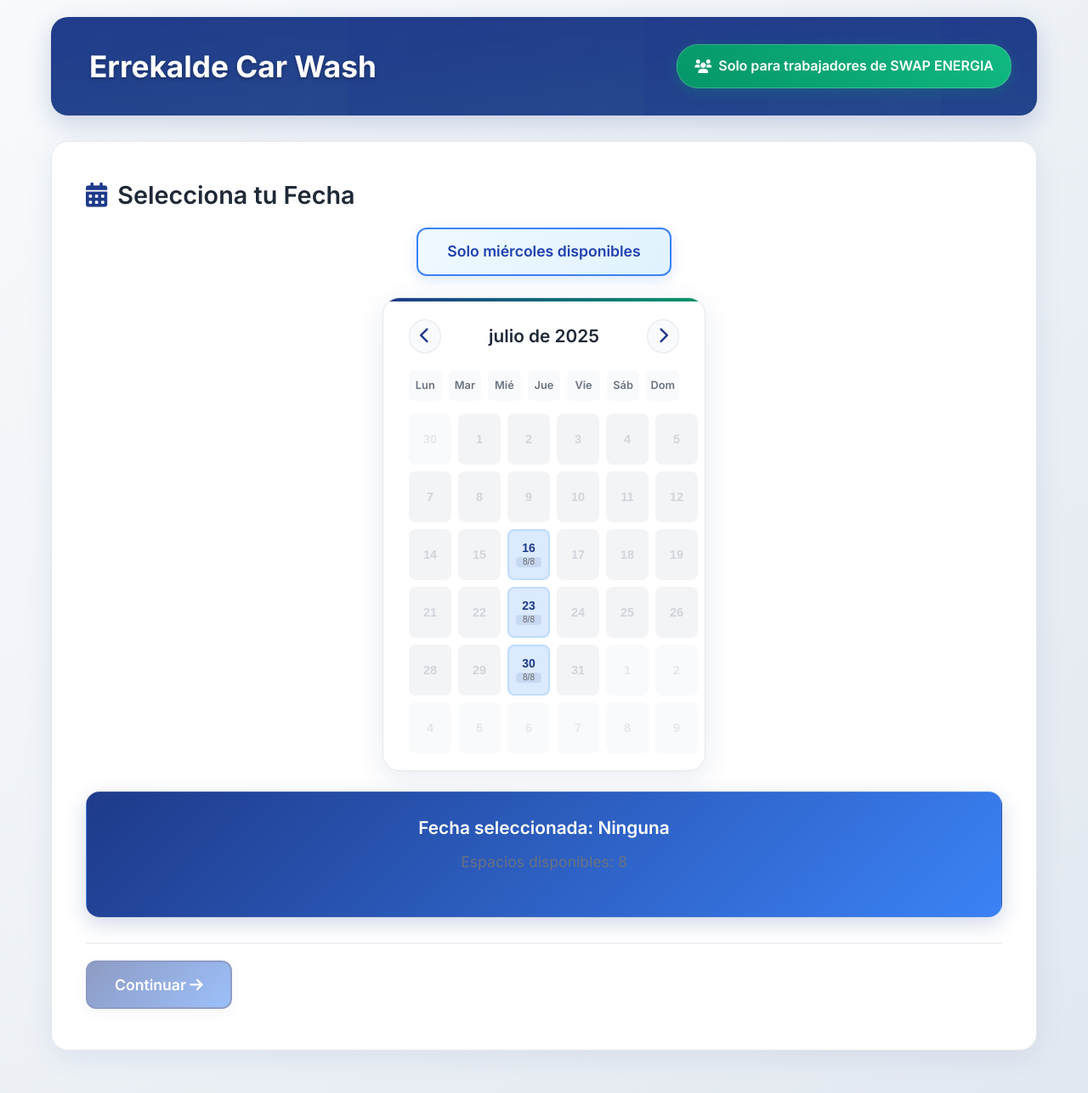
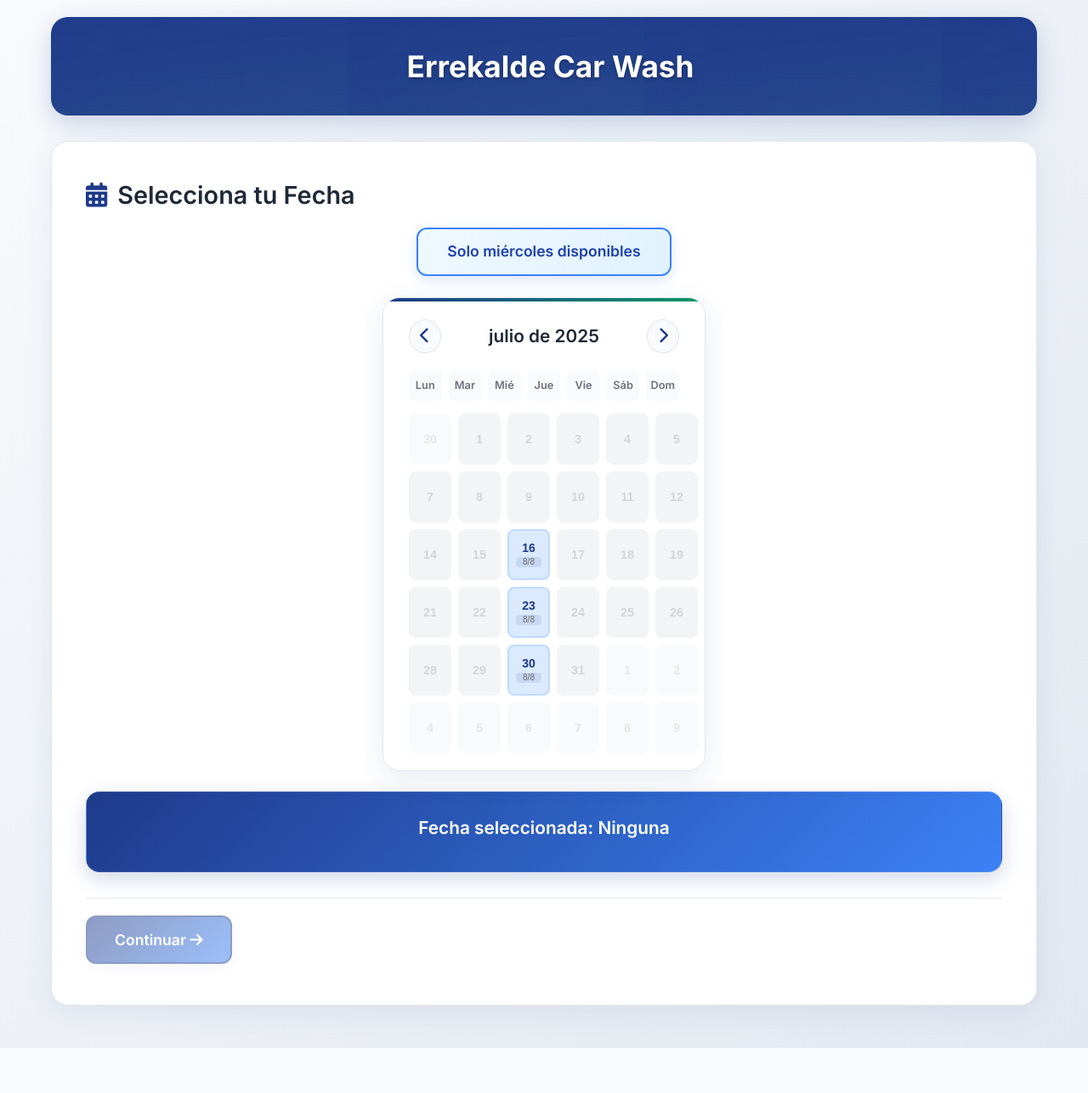
Before and after one commit to jvictorvieira1208/errekalde-car-wash, a PHP site: page / in a window 1280 px wide. Shown: the whole page at 85% size. After the commit the page ends 1234 px from the top, so only its background shows below. Run offline with PHP 8.4, Linux system fonts and the light colour scheme.

Commit message:
Corregido 4

```diff
--- a/index.html
+++ b/index.html
@@ -4,7 +4,7 @@
     <meta charset="UTF-8">
     <meta name="viewport" content="width=device-width, initial-scale=1.0">
     <title>Errekalde Car Wash - SWAP ENERGIA</title>
-    <link rel="stylesheet" href="styles.css?v=RESPONSIVE2024">
+    <link rel="stylesheet" href="styles.css?v=CENTERED2024">
     <link href="https://fonts.googleapis.com/css2?family=Inter:wght@400;600;700&display=swap" rel="stylesheet">
     <link rel="stylesheet" href="https://cdnjs.cloudflare.com/ajax/libs/font-awesome/6.0.0/css/all.min.css">
 </head>
@@ -14,10 +14,6 @@
             <div class="logo">
                 <i class="fas fa-car-wash"></i>
                 <h1>Errekalde Car Wash</h1>
-            </div>
-            <div class="swap-badge">
-                <i class="fas fa-users"></i>
-                Solo para trabajadores de SWAP ENERGIA
             </div>
         </header>
         <!-- Página 1: Calendario estilo iOS -->
@@ -44,7 +40,7 @@
                 </div>
                 <div class="selected-date-info">
                     <h3>Fecha seleccionada: <span id="selectedDate">Ninguna</span></h3>
-                    <p>Espacios disponibles: <span id="availableSpaces">8</span></p>
+                    <p id="availableSpacesInfo" style="display: none;">Espacios disponibles: <span id="availableSpaces">8</span></p>
                 </div>
                 <div class="page-actions">
                     <button id="nextToPage2" class="btn btn-primary" disabled>Continuar <i class="fas fa-arrow-right"></i></button>
@@ -250,6 +246,6 @@
 
 
 
-    <script src="script.js?v=MOBILEFIXED2024"></script>
+    <script src="script.js?v=CENTERED2024"></script>
 </body>
 </html>
--- a/script.js
+++ b/script.js
@@ -95,6 +95,7 @@ const prevMonthBtn = document.getElementById('prevMonth');
 const nextMonthBtn = document.getElementById('nextMonth');
 const selectedDateElement = document.getElementById('selectedDate');
 const availableSpacesElement = document.getElementById('availableSpaces');
+const availableSpacesInfoElement = document.getElementById('availableSpacesInfo');
 
 // Inicialización
 document.addEventListener('DOMContentLoaded', function() {
@@ -348,6 +349,11 @@ async function selectDate(date, dayElement) {
     availableSpaces = espaciosGlobales[fechaStr] || 8;
     availableSpacesElement.textContent = availableSpaces;
 
+    // Mostrar información de espacios disponibles
+    if (availableSpacesInfoElement) {
+        availableSpacesInfoElement.style.display = 'block';
+    }
+
     // Quitar selección anterior
     document.querySelectorAll('.ios-calendar-day.selected').forEach(el => el.classList.remove('selected'));
 
@@ -496,7 +502,6 @@ function loadPricingSection() {
         <div class="pricing-grid">
             <div class="pricing-card">
                 <h3><i class="fas fa-car"></i> Servicios de Limpieza</h3>
-                <p class="card-subtitle">Elige un tipo de limpieza:</p>
                 <ul>
                     <li data-service="interior" data-price="${prices.interior}">Limpieza interior <strong>${prices.interior}€</strong></li>
                     <li data-service="exterior" data-price="${prices.exterior}">Limpieza exterior <strong>${prices.exterior}€</strong></li>
@@ -506,7 +511,6 @@ function loadPricingSection() {
             </div>
             <div class="pricing-card farol-card">
                 <h3><i class="fas fa-lightbulb"></i> Pulido de Faros (Opcional)</h3>
-                <p class="card-subtitle">✅ Elige solo UNO (se puede combinar con limpieza):</p>
                 <ul>
                     <li data-service="headlight-1" data-price="${PRICES.headlight['headlight-1']}">Un faro <strong>${PRICES.headlight['headlight-1']}€</strong></li>
                     <li data-service="headlight-2" data-price="${PRICES.headlight['headlight-2']}">Dos faros <strong>${PRICES.headlight['headlight-2']}€</strong></li>
@@ -516,7 +520,6 @@ function loadPricingSection() {
 
         <div class="notes-section">
             <h3><i class="fas fa-sticky-note"></i> Notas</h3>
-            <p class="notes-subtitle">¿Alguna información adicional sobre tu vehículo? (Opcional)</p>
             <textarea
                 id="notasAdicionales"
                 placeholder="Ej: Coche muy sucio, mancha difícil en el asiento, etc."
@@ -864,6 +867,12 @@ function handleNewReservation() {
         notas: ''
     };
 
+    // Resetear elementos de fecha
+    selectedDateElement.textContent = 'Ninguna';
+    if (availableSpacesInfoElement) {
+        availableSpacesInfoElement.style.display = 'none';
+    }
+
     // Limpiar formularios
     document.getElementById('personal-form').reset();
     document.getElementById('verification-section').classList.add('hidden');
--- a/styles.css
+++ b/styles.css
@@ -29,7 +29,7 @@ body {
     margin-bottom: 30px;
     box-shadow: 0 10px 30px rgba(30, 58, 138, 0.2);
     display: flex;
-    justify-content: space-between;
+    justify-content: center;
     align-items: center;
     flex-wrap: wrap;
     gap: 20px;
@@ -55,18 +55,7 @@ body {
     text-shadow: 0 2px 4px rgba(0,0,0,0.3);
 }
 
-.swap-badge {
-    background: linear-gradient(45deg, #059669, #10b981);
-    color: white;
-    padding: 12px 20px;
-    border-radius: 25px;
-    font-weight: 600;
-    display: flex;
-    align-items: center;
-    gap: 8px;
-    box-shadow: 0 4px 15px rgba(5, 150, 105, 0.3);
-    border: 1px solid rgba(255,255,255,0.2);
-}
+
 
 /* Navegación de páginas */
 .page-navigation {
@@ -313,6 +302,39 @@ body {
     margin-bottom: 10px;
     font-size: 1.3rem;
     font-weight: 600;
+    color: #ffffff !important;
+}
+
+/* Estilo mejorado para texto de espacios disponibles */
+.selected-date-info p {
+    color: #ffffff !important;
+    font-size: 1.1rem;
+    font-weight: 600;
+    margin: 8px 0 0 0;
+    text-shadow: 0 2px 4px rgba(0, 0, 0, 0.4);
+    opacity: 0.95;
+}
+
+/* Estilo específico para el número de espacios disponibles */
+.selected-date-info #availableSpaces {
+    color: #fbbf24 !important;
+    font-weight: 700;
+    font-size: 1.4rem;
+    text-shadow: 0 2px 6px rgba(0, 0, 0, 0.5);
+    background: linear-gradient(135deg, #fbbf24, #f59e0b);
+    -webkit-background-clip: text;
+    -webkit-text-fill-color: transparent;
+    background-clip: text;
+    display: inline-block;
+    position: relative;
+}
+
+/* Fallback para navegadores que no soportan background-clip */
+.selected-date-info #availableSpaces::before {
+    content: attr(data-number);
+    position: absolute;
+    color: #fbbf24;
+    z-index: -1;
 }
 
 /* Tarjetas de información */
@@ -2256,3 +2285,43 @@ body {
         grid-template-columns: repeat(auto-fit, minmax(300px, 1fr));
     }
 }
+
+/* =================
+   FUERZA ESTILOS ESPACIOS DISPONIBLES - CACHE BUSTER 2024
+   ================= */
+
+/* Estilos específicos para el texto "Espacios disponibles" con máxima especificidad */
+.container .page-content .selected-date-info p {
+    color: #ffffff !important;
+    font-size: 1.1rem !important;
+    font-weight: 700 !important;
+    margin: 8px 0 0 0 !important;
+    text-shadow: 0 3px 6px rgba(0, 0, 0, 0.6) !important;
+    opacity: 1 !important;
+    background: none !important;
+    text-decoration: none !important;
+}
+
+/* Estilo específico para el número de espacios con máxima especificidad */
+.container .page-content .selected-date-info #availableSpaces {
+    color: #fbbf24 !important;
+    font-weight: 800 !important;
+    font-size: 1.5rem !important;
+    text-shadow: 0 3px 8px rgba(0, 0, 0, 0.7) !important;
+    background: none !important;
+    -webkit-text-fill-color: #fbbf24 !important;
+}
+
+/* Selector adicional para asegurar aplicación */
+div.selected-date-info p {
+    color: #ffffff !important;
+    font-weight: 700 !important;
+    text-shadow: 0 3px 6px rgba(0, 0, 0, 0.6) !important;
+}
+
+div.selected-date-info span#availableSpaces {
+    color: #fbbf24 !important;
+    font-weight: 800 !important;
+    font-size: 1.5rem !important;
+    text-shadow: 0 3px 8px rgba(0, 0, 0, 0.7) !important;
+}
```
Also changed, not shown: other parts of styles.css (+24 -17 lines).
